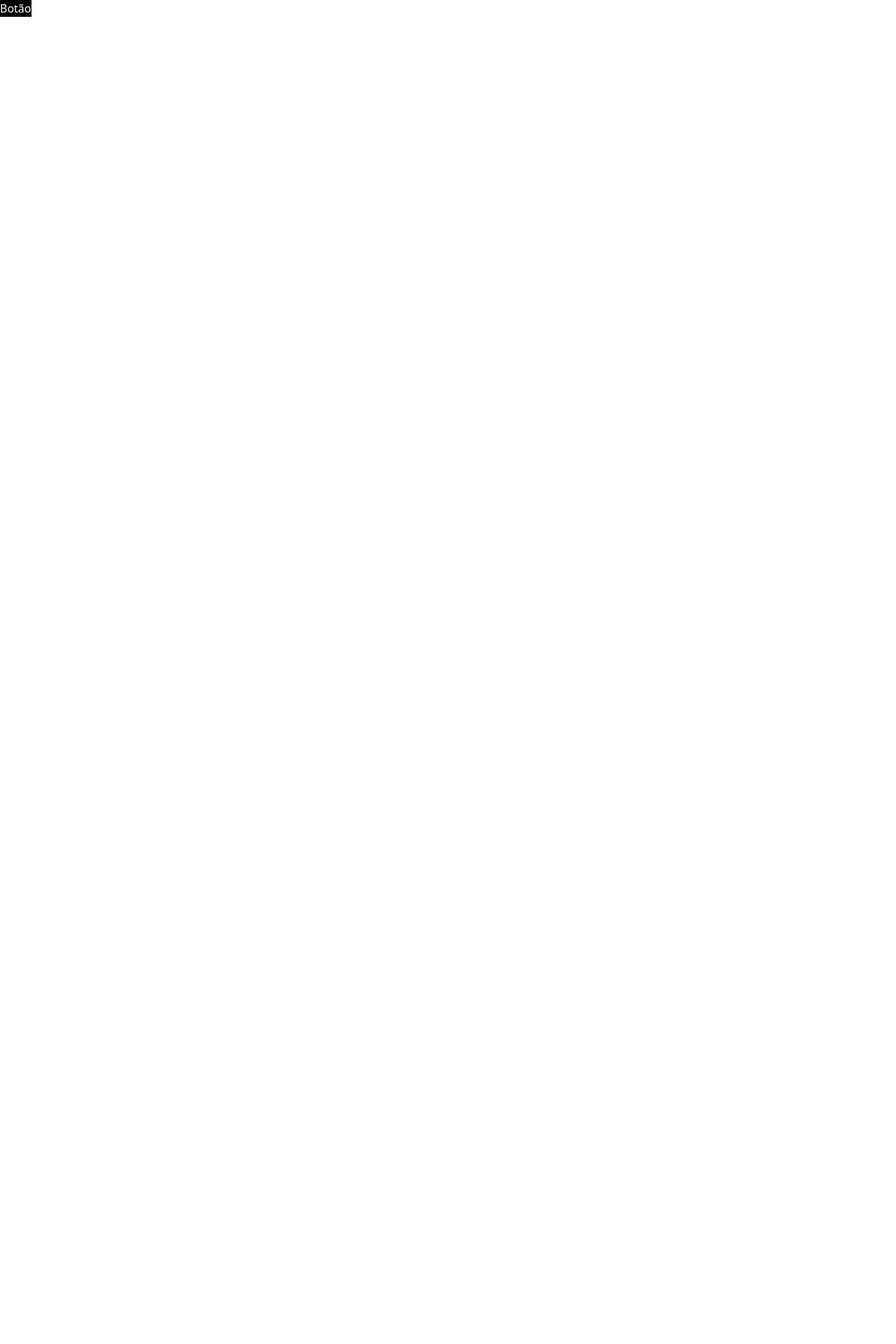
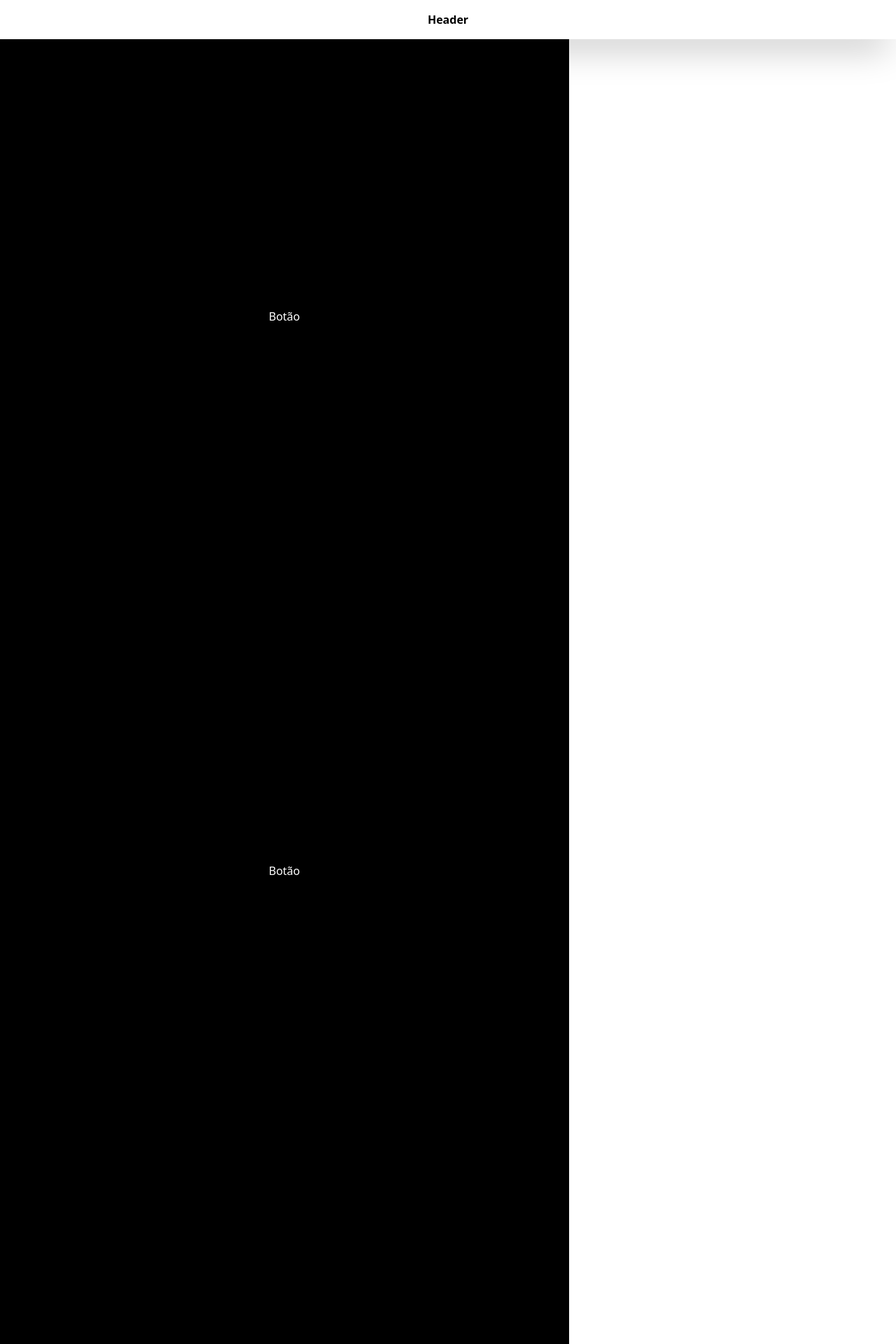
Before and after one commit to Wecreds/LodgeX-frontend, a Vue app: page / in a window 1280 px wide. Shown: the top 1920 px of the page at 70% size. Before the commit the page ends 800 px from the top, so only its background shows below. Built offline with nearby package versions, Linux system fonts and the light colour scheme.

Commit message:
feat: Fazendo sistema de layouts com a propriedade "children" do Vue Router.

```diff
--- /dev/null
+++ b/src/components/FooterComponent.vue
@@ -0,0 +1,10 @@
+<template>
+    <div class="shadow-2xl flex justify-center items-center bg-gray-800 text-white p-4 bottom-0 w-screen">
+        <div>
+            <h1 class="font-bold">Footer</h1>
+        </div>
+    </div>
+</template>
+<script setup>
+
+</script>
--- /dev/null
+++ b/src/components/HeaderComponent.vue
@@ -0,0 +1,10 @@
+<template>
+    <div class="shadow-2xl flex justify-center items-center p-4 w-screen z-50">
+        <div>
+            <h1 class="font-bold">Header</h1>
+        </div>
+    </div>
+</template>
+<script setup>
+
+</script>
--- /dev/null
+++ b/src/layouts/BlankLayout.vue
@@ -0,0 +1,8 @@
+<template>
+    <div>
+        <RouterView />
+    </div>
+</template>
+<script setup>
+import { RouterView } from 'vue-router'
+</script>
--- /dev/null
+++ b/src/layouts/FullLayout.vue
@@ -0,0 +1,13 @@
+<template>
+    <HeaderComponent />
+    <div>
+        <RouterView />
+    </div>
+    <FooterComponent />
+</template>
+<script setup>
+import { RouterView } from 'vue-router'
+
+import HeaderComponent from "@/components/HeaderComponent.vue";
+import FooterComponent from "@/components/FooterComponent.vue";
+</script>
--- a/src/router/index.js
+++ b/src/router/index.js
@@ -5,9 +5,25 @@ const router = createRouter({
   routes: [
     {
       path: '/',
-      name: 'home',
-      component: () => import('../views/HomeView.vue'),
+      name: "FullLayout",
+      component: () => import('../layouts/FullLayout.vue'),
+      children: [
+        {
+          path: '/',
+          name: 'home',
+          component: () => import('../views/HomeView.vue'),
+        },
+      ]
     },
+    {
+      path: '/',
+      name: "BlankLayout",
+      component: () => import('../layouts/BlankLayout.vue'),
+      children: [
+
+      ]
+    }
+
   ],
 })
 
--- a/src/views/HomeView.vue
+++ b/src/views/HomeView.vue
@@ -1,5 +1,9 @@
+<template>
+  <button class="bg-black text-white p-96 z-0">Botão</button>
+  <button class="bg-black text-white p-96 z-0">Botão</button>
+  <button class="bg-black text-white p-96 z-0">Botão</button>
+  <button class="bg-black text-white p-96 z-0">Botão</button>
+
+</template>
 <script setup>
 </script>
-<template>
-  <button class="bg-black text-white">Botão</button>
-</template>
```
